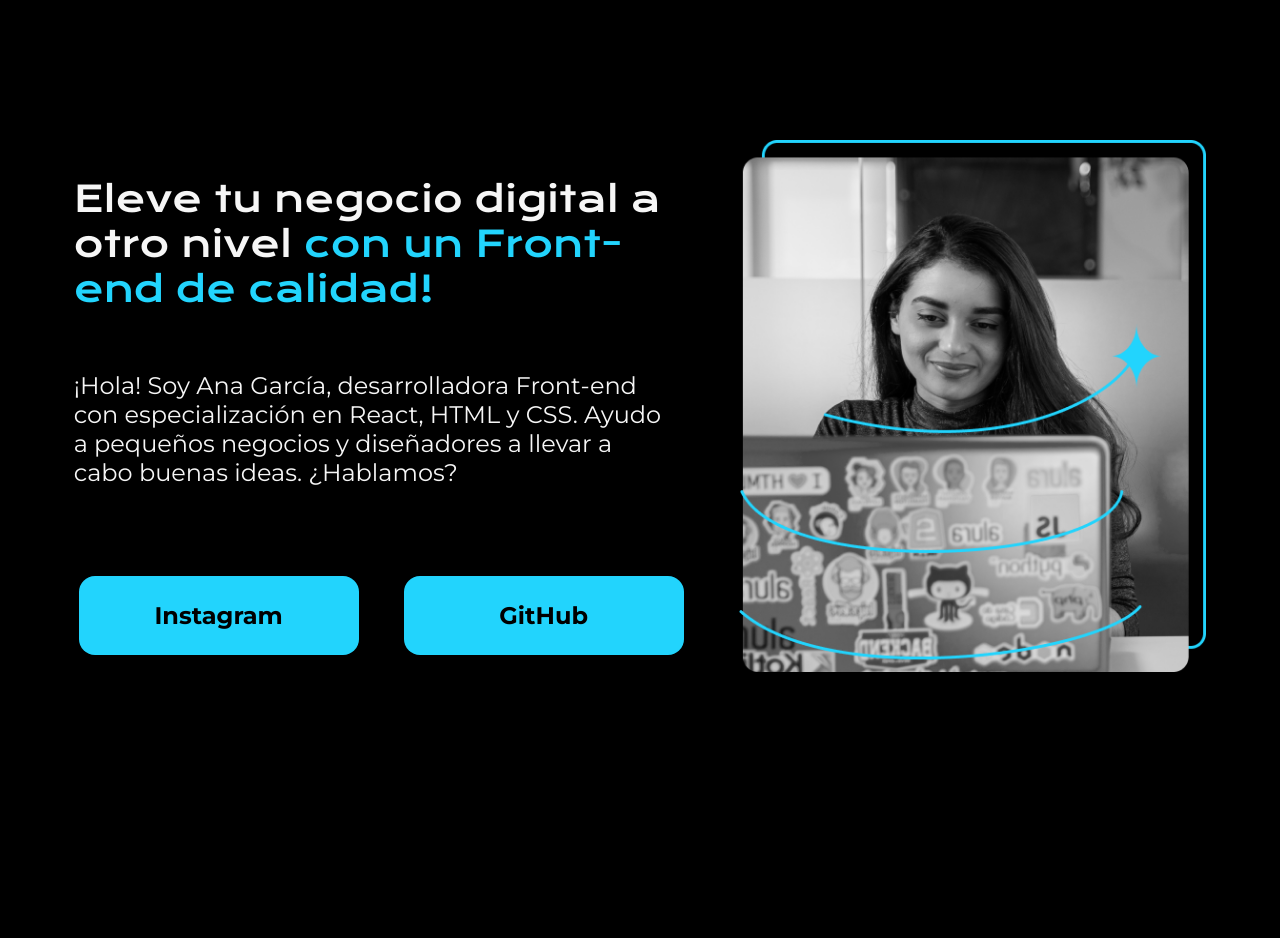
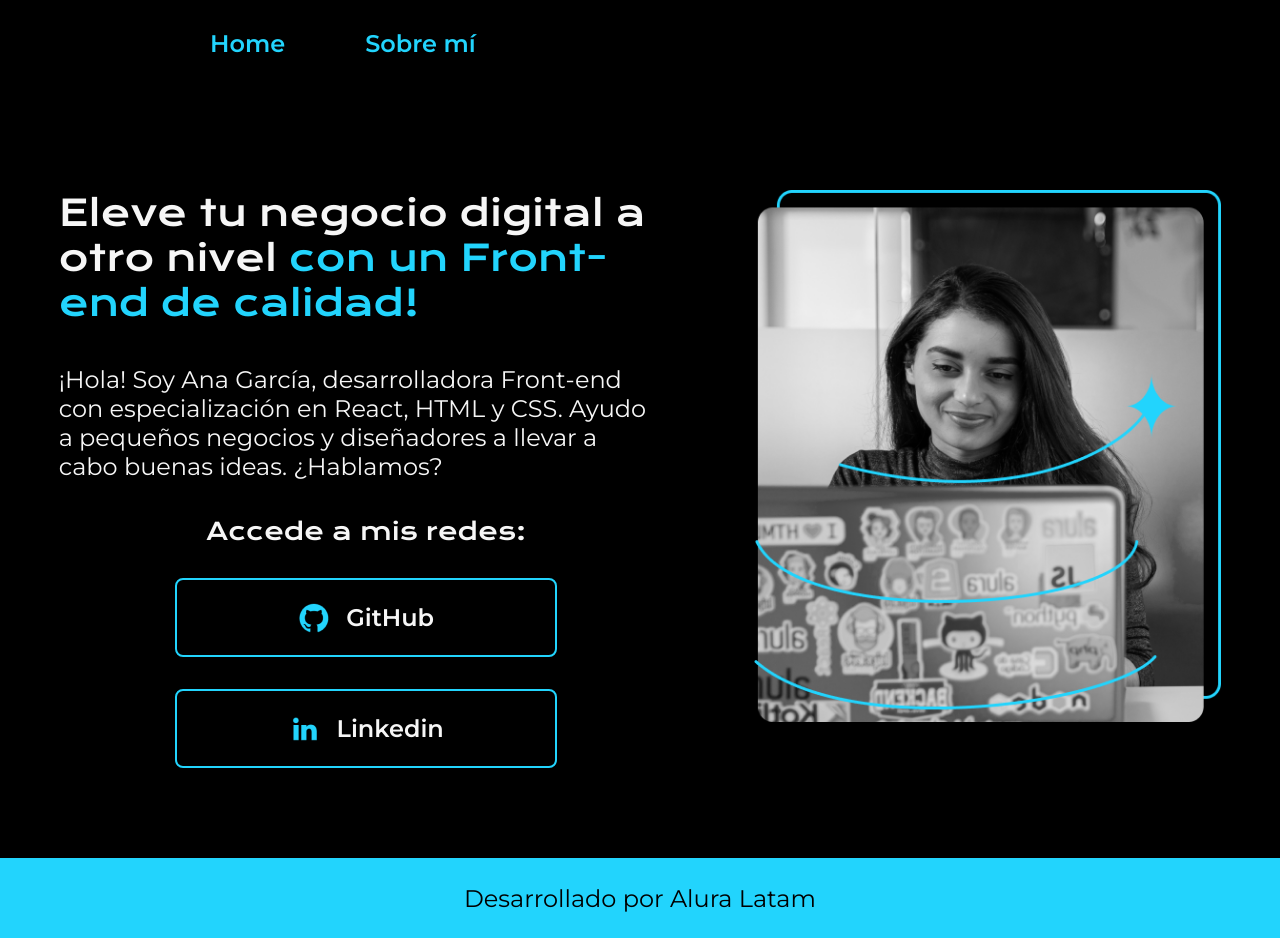
Before and after one commit to geekLoop3r/ejercicio-figma-alura, a plain HTML site: page index.html in a window 1280 px wide. Before the commit the page ends 816 px from the top, so only its background shows below. Drawn offline with nearby package versions, Linux system fonts and the light colour scheme.

Commit message:
Creacion del la barra de navegacion y el footer

```diff
--- a/index.html
+++ b/index.html
@@ -3,25 +3,41 @@
 <head>
     <meta charset="UTF-8">
     <meta name="viewport" content="width=device-width, initial-scale=1.0">
-    <title>Portafolio</title>
+    <title>Portafolio Ana García</title>
     <link rel="stylesheet" href="styles/styles.css">
 </head>
 <body>
+    <header>
+        <div class="nav-bar">
+            <ul class="nav-bar-list">
+                <li class="nav-bar-item">Home</li>
+                <li class="nav-bar-item">Sobre mí</li>
+            </ul>
+        </div>
+    </header>
+
     <main>
+        <div class="contenido">
             <div class="contenedor-parrafos-botones">
                 <div class="parrafos">
                     <p class="primer-parrafo">Eleve tu negocio digital a otro nivel <span class="text-blue">con un Front-end de calidad!</span></p>
                     <p class="segundo-parrafo">¡Hola! Soy Ana García, desarrolladora Front-end con especialización en React, HTML y CSS. Ayudo a pequeños negocios y diseñadores a llevar a cabo buenas ideas. ¿Hablamos?</p>
                 </div>
-            <div class="botones">
-                <button><a href="">Instagram</a></button>
-                <button><a href="">GitHub</a></button>
+                <div class="presentacion-enlaces">
+                    <h2 class="presentacion-enlaces-subtitulo">Accede a mis redes:</h2>
+                    <a class="presentacion-enlaces-link" href="https://github.com"><img class="link-imagen" src="assets/github.png" alt="Logo de GitHub" target="_blank">GitHub</a>
+                    <a class="presentacion-enlaces-link" href="https://linkedin.com"><img class="link-imagen" src="assets/linkedin.png" alt="Logo de Linkedin" target="_blank">Linkedin</a>
+                    <!-- <a class="presentacion-enlaces-link" href=""><img class="link-imagen" src="assets/twitch.png" alt="">Twitch</a> -->
                 </div>
             </div>
             <div class="contenedor-imagen">
                 <img src="assets/Imagen.png" alt="Un foto mía, mujer blanca de pelo lacio sonriendo frente a un portátil">
             </div>
+        </div>
     </main>
-    <div></div>
+    <footer class="footer">
+        <p class="footer-parrafo">Desarrollado por Alura Latam</p>
+    </footer>
+
 </body>
 </html>
--- a/styles/styles.css
+++ b/styles/styles.css
@@ -1,51 +1,95 @@
 @import url('https://fonts.googleapis.com/css2?family=Krona+One&display=swap');
 @import url('https://fonts.googleapis.com/css2?family=Krona+One&family=Montserrat:ital,wght@0,100..900;1,100..900&display=swap');
 
-body{
+* {
+    margin: 0;
+    padding: 0;
+}
+
+body {
     background-color: #000000;
     min-height: 100vh; /*Esto es clave aplicar al contenedor padre para poder centrar un div*/
+}
+
+main {
+    min-height: 100vh; /*Esto es clave aplicar al contenedor padre para poder centrar un div */
     display: flex;
     justify-content: center;
     align-items: center;
 }
 
-main{
+
+/* Barra de navegación */
+.nav-bar-list {
+    display: flex;
+    gap: 80px;
+    padding-left: 210px;
+    padding-top: 29px;
+}
+
+.nav-bar-item {
+    color:#22D4FD;
+    list-style: none;
+    font-family: "Montserrat";
+    font-size: 24px;
+    font-weight: 600;
+}
+
+.contenido {
     height: 100%;
     /* background-color: #636e72; */
     display: flex;
-    gap: 50px;
+    gap: 80px;
 }
 
-.contenedor-parrafos-botones{
+.contenedor-parrafos-botones {
     width: 615px;
     height: 482px;
     display: flex;
     flex-direction: column;
-    gap: 60px;
+    gap: 35px;
 }
 
-/* Botones */
-.botones{
-    margin: 5px;
+/* Enlaces */
+.presentacion-enlaces {
     display: flex;
-    justify-content: space-between;
-
+    flex-direction: column;
+    align-items: center;
+    gap: 32px;
 }
 
-button{
-    width: 280px;
-    height: 79px;
+.presentacion-enlaces-subtitulo {
+    color: #F6F6F6;
+    font-family: "Krona One", sans-serif;
+    font-size: 24px;
+    font-weight: 400;
+}
+
+
+.link-imagen {
+    width: 32px;
+    height: 32px;
+}
+
+.presentacion-enlaces-link {
+    width: 378px;
     font-family: "Montserrat";
     font-size: 24px;
-    font-weight: bold;
-    background-color: #22D4FD;
-    border: 0;
-    border-radius: 16px;
+    font-weight: 600;
+    padding: 21.5px 0;
+    border-radius: 8px;
+    text-decoration: none;
+    color: #F6F6F6;
+    border: 2px solid #22D4FD;
+    display: flex;
+    align-items: center;
+    justify-content: center;
+    gap: 16px;
 }
 
-a{
-    text-decoration: none;
-    color: #000000;
+.presentacion-enlaces-link:hover {
+    background-color: #272727;
+    padding: 20px 5px;
 }
 
 /* Parrafos */
@@ -54,6 +98,7 @@ a{
     display: flex;
     flex-direction: column;
     justify-content: space-around;
+    gap: 40px;
 }
 
 .primer-parrafo{
@@ -61,6 +106,7 @@ a{
     color: #F6F6F6;
     font-family: "Krona One", sans-serif;
     font-size: 36px;
+    font-weight: 500;
 }
 
 .text-blue{
@@ -76,7 +122,22 @@ a{
 
 
 /* Imagenes */
-img{
+img {
     width: 467.71px;
     height: 532px;
 }
+
+/* Footer */
+.footer {
+    background-color: #22D4FD;
+    height: 80px;
+    display: flex;
+    justify-content: center;
+    align-items: center;
+}
+
+.footer-parrafo {
+    font-family: "Montserrat", sans-serif;
+    font-size: 24px;
+    font-weight: 400;
+}
```
Also changed, not shown: assets/github.png (added), assets/instagram.png (added), assets/linkedin.png (added), assets/twitch.png (added), assets/twitter-novo.png (added), assets/twitter.png (added). Lines whose indentation alone changed are shown as unchanged.
